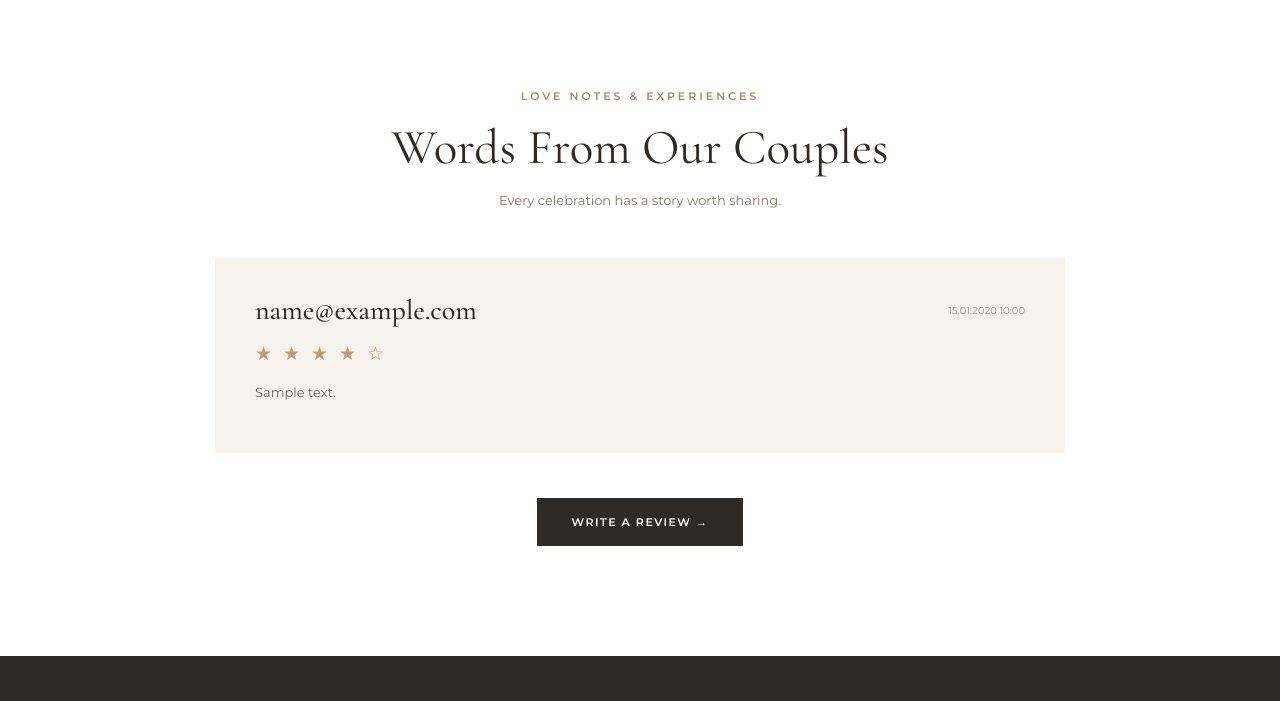
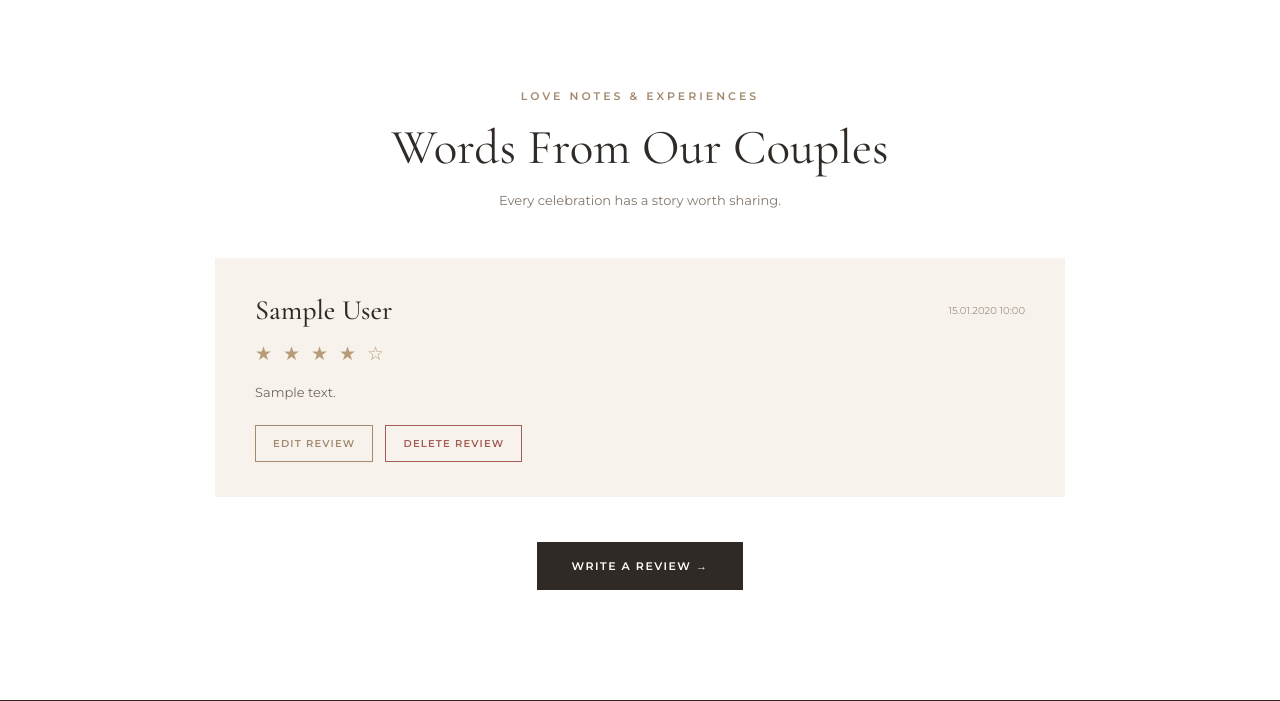
Before and after one commit to nikolaygrakow/Dream-Weddings, a Django app: page /weddings/1/ in a window 1280 px wide. Shown: the part 1119-1820 px from the top of the page. Run offline with Django 5.2, Linux system fonts and the light colour scheme; a user stored in the database is signed in; tables that the repository leaves empty hold one stand-in row (values such as "Sample post"); grey boxes marked "Sample" are stand-in pictures; parts of the project's set-up code (start-up, migrations or seed data) failed here and were passed over.

Commit message:
feat: Add review editing and deletion with author permissions.

```diff
--- a/static/css/style.css
+++ b/static/css/style.css
@@ -1090,6 +1090,49 @@ body {
     overflow-wrap: anywhere;
 }
 
+
+.wedding-review-actions {
+    display: flex;
+    align-items: center;
+    flex-wrap: wrap;
+    gap: 12px;
+    margin-top: 20px;
+}
+
+.wedding-review-actions a {
+    display: inline-block;
+    padding: 11px 17px;
+    font-family: 'Montserrat', sans-serif;
+    font-size: 10px;
+    font-weight: 600;
+    letter-spacing: 1.2px;
+    text-decoration: none;
+    transition: all 0.3s ease;
+}
+
+.wedding-review-actions .review-edit-btn,
+.wedding-review-actions .review-edit-btn:visited {
+    color: #A48B70;
+    border: 1px solid #A48B70;
+}
+
+.wedding-review-actions .review-edit-btn:hover {
+    background-color: #A48B70;
+    color: #FFFFFF;
+}
+
+.wedding-review-actions .review-delete-btn,
+.wedding-review-actions .review-delete-btn:visited {
+    color: #A45C55;
+    border: 1px solid #A45C55;
+}
+
+.wedding-review-actions .review-delete-btn:hover {
+    background-color: #A45C55;
+    color: #FFFFFF;
+}
+
+
 .wedding-all-reviews {
     margin-top: 15px;
 }
@@ -1168,6 +1211,8 @@ body {
     padding: 14px 0;
     border-bottom: 1px solid #A48B70;
 }
+
+
 
 /* ========================================
    WEDDING CREATE PAGE
--- a/templates/weddings/wedding-details.html
+++ b/templates/weddings/wedding-details.html
@@ -111,7 +111,13 @@
                     <div class="wedding-review-card">
 
                         <div class="wedding-review-top">
-                        <h3>{{ latest_review.author.email }}</h3>
+                            <h3>
+                                {% if latest_review.author.get_full_name %}
+                                    {{ latest_review.author.get_full_name }}
+                                {% else %}
+                                    {{ latest_review.author.email }}
+                                {% endif %}
+                            </h3>
 
                             <span class="wedding-review-date">
                             {{ latest_review.created_at|date:"d.m.Y H:i" }}
@@ -131,7 +137,19 @@
                         <p class="wedding-review-comment">
                             {{ latest_review.comment }}
                         </p>
+                        {% if user == latest_review.author or user.is_superuser %}
+                            <div class="wedding-review-actions">
+                                <a href="{% url 'weddings:review-edit' latest_review.pk %}"
+                                   class="review-edit-btn">
+                                    EDIT REVIEW
+                                </a>
 
+                                <a href="{% url 'weddings:review-delete' latest_review.pk %}"
+                                   class="review-delete-btn">
+                                    DELETE REVIEW
+                                </a>
+                            </div>
+                        {% endif %}
                     </div>
 
                 {% endif %}
@@ -152,7 +170,13 @@
                             <div class="wedding-review-card">
 
                                 <div class="wedding-review-top">
-                                <h3>{{ review.author.email }}</h3>
+                                    <h3>
+                                        {% if review.author.get_full_name %}
+                                            {{ review.author.get_full_name }}
+                                        {% else %}
+                                            {{ review.author.email }}
+                                        {% endif %}
+                                    </h3>
 
                                     <span class="wedding-review-date">
                                     {{ review.created_at|date:"d.m.Y H:i" }}
@@ -172,6 +196,20 @@
                                 <p class="wedding-review-comment">
                                     {{ review.comment }}
                                 </p>
+
+                                {% if user == review.author or user.is_superuser %}
+                                    <div class="wedding-review-actions">
+                                        <a href="{% url 'weddings:review-edit' review.pk %}"
+                                           class="review-edit-btn">
+                                            EDIT REVIEW
+                                        </a>
+
+                                        <a href="{% url 'weddings:review-delete' review.pk %}"
+                                           class="review-delete-btn">
+                                            DELETE REVIEW
+                                        </a>
+                                    </div>
+                                {% endif %}
 
                             </div>
 
--- a/weddings/urls.py
+++ b/weddings/urls.py
@@ -9,6 +9,10 @@ urlpatterns = [
         path('', views.WeddingDetailsView.as_view(), name='details'),
         path('edit/', views.WeddingEditView.as_view(), name='edit'),
         path('delete/', views.WeddingDeleteView.as_view(), name='delete'),
-        path('reviews/create/', views.ReviewCreateView.as_view(), name='review-create')
-    ]))
+        path('reviews/create/', views.ReviewCreateView.as_view(), name='review-create'),
+    ])),
+    path('reviews/<int:pk>/', include([
+        path('edit/', views.ReviewEditView.as_view(), name='review-edit'),
+        path('delete/', views.ReviewDeleteView.as_view(), name='review-delete'),
+    ])),
 ]
--- a/weddings/views.py
+++ b/weddings/views.py
@@ -1,4 +1,4 @@
-from django.contrib.auth.mixins import LoginRequiredMixin, PermissionRequiredMixin
+from django.contrib.auth.mixins import LoginRequiredMixin, PermissionRequiredMixin, UserPassesTestMixin
 from django.db.models import Avg
 from django.shortcuts import get_object_or_404
 from django.urls import reverse_lazy
@@ -82,3 +82,36 @@ class ReviewCreateView(LoginRequiredMixin, CreateView):
             'weddings:details',
             kwargs={'pk': self.object.wedding.pk}
         )
+
+class ReviewEditView(LoginRequiredMixin, UserPassesTestMixin, UpdateView):
+    model = Review
+    form_class = ReviewForm
+    template_name = 'weddings/review-edit.html'
+
+    def test_func(self):
+        return (
+                self.request.user == self.get_object().author
+                or self.request.user.is_superuser
+        )
+
+    def get_success_url(self):
+        return reverse_lazy(
+            'weddings:details',
+            kwargs={'pk': self.object.wedding.pk}
+        )
+
+class ReviewDeleteView(LoginRequiredMixin, UserPassesTestMixin, DeleteView):
+    model = Review
+    template_name = 'weddings/review-delete.html'
+
+    def test_func(self):
+        return (
+                self.request.user == self.get_object().author
+                or self.request.user.is_superuser
+        )
+
+    def get_success_url(self):
+        return reverse_lazy(
+            'weddings:details',
+            kwargs={'pk': self.object.wedding.pk}
+        )
```
Also changed, not shown: templates/weddings/review-delete.html (added, +70 -0 lines), templates/weddings/review-edit.html (added, +71 -0 lines). Lines whose indentation alone changed are shown as unchanged.
